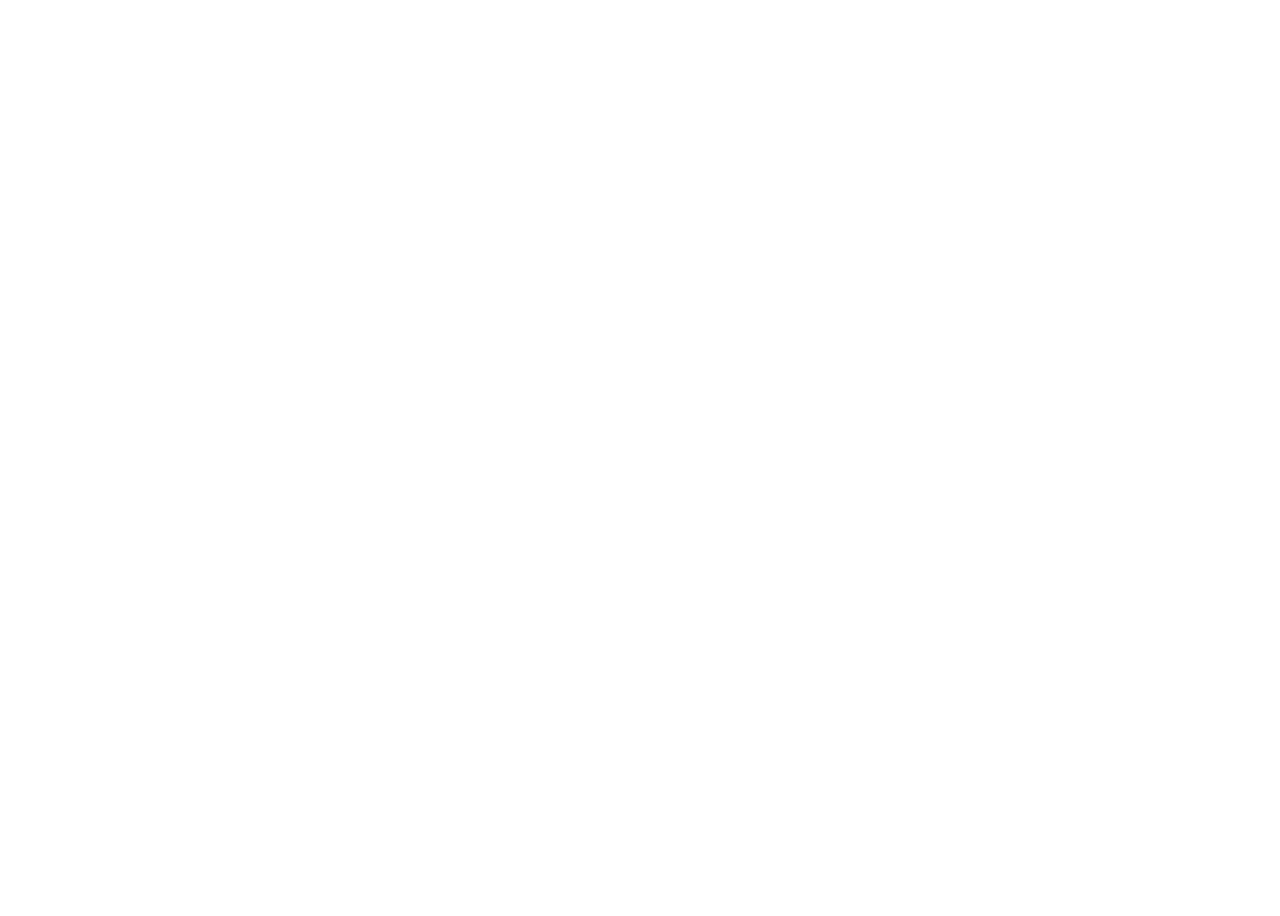
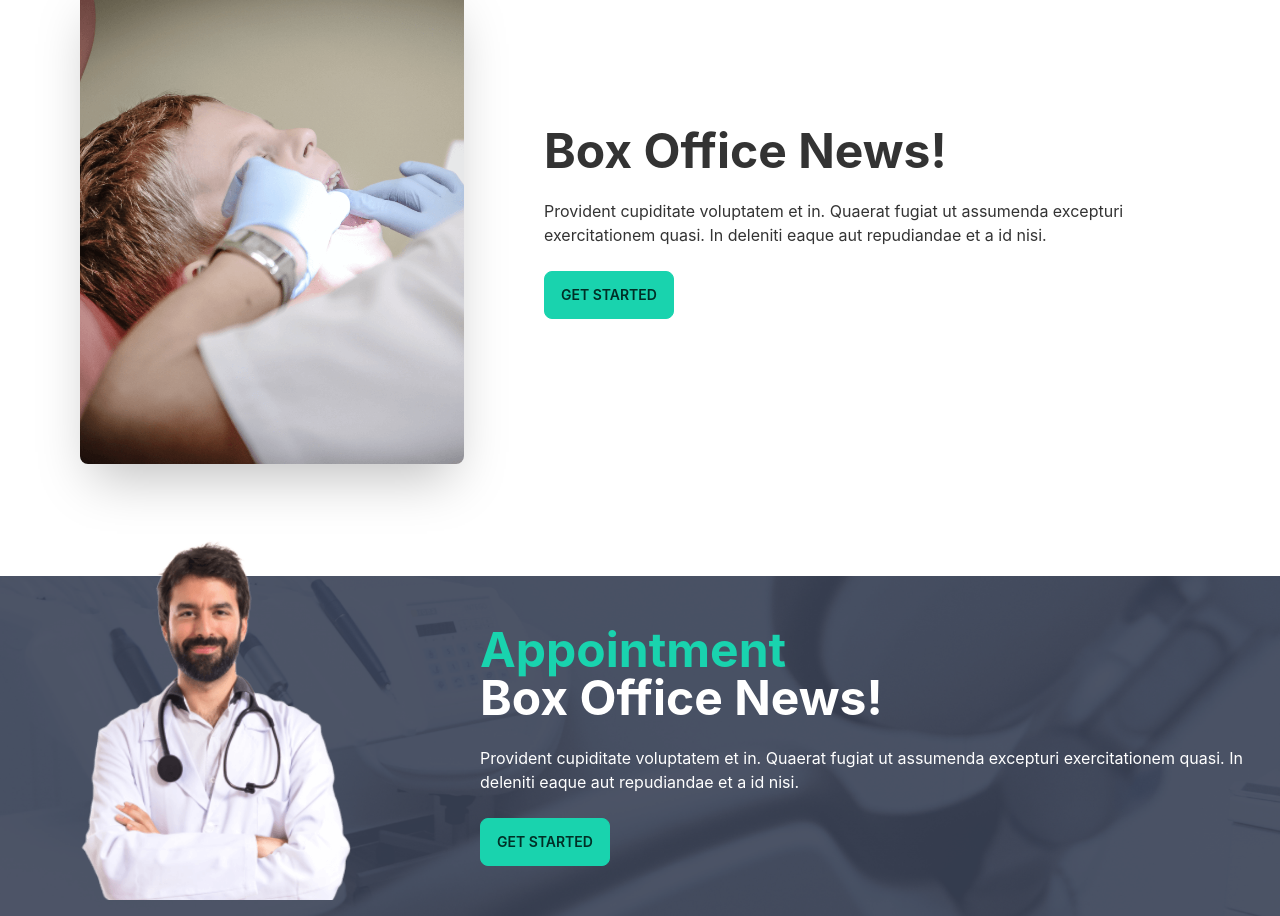
Before and after one commit to Emran12/doctors-portal-client, a React (Create React App) app: page / in a window 1280 px wide. Shown: the part 1545-2461 px from the top of the page. Before the commit the page ends 1439 px from the top, so only its background shows below. Built offline with nearby package versions, Linux system fonts and the light colour scheme.

Commit message:
added appointment section

```diff
--- /dev/null
+++ b/src/Pages/Home/Appointment.js
@@ -0,0 +1,32 @@
+import React from "react";
+import doctor from "../../assets/images/doctor-small.png";
+import appointment from "../../assets/images/appointment.png";
+
+const Appointment = () => {
+  return (
+    <div>
+      <div className="mt-24">
+        <div
+          class="hero  bg-accent text-white"
+          style={{ backgroundImage: `url( ${appointment})` }}
+        >
+          <div class="hero-content flex-col lg:flex-row">
+            <img src={doctor} class="max-w-sm rounded-lg mt-[-58px]" alt="" />
+            <div className="pl-16">
+              <h1 class="text-5xl font-bold text-primary">Appointment</h1>
+              <h1 class="text-5xl font-bold">Box Office News!</h1>
+              <p class="py-6">
+                Provident cupiditate voluptatem et in. Quaerat fugiat ut
+                assumenda excepturi exercitationem quasi. In deleniti eaque aut
+                repudiandae et a id nisi.
+              </p>
+              <button class="btn btn-primary">Get Started</button>
+            </div>
+          </div>
+        </div>
+      </div>
+    </div>
+  );
+};
+
+export default Appointment;
--- a/src/Pages/Home/Home.js
+++ b/src/Pages/Home/Home.js
@@ -1,14 +1,20 @@
 import React from "react";
+import Appointment from "./Appointment";
 import Banner from "./Banner";
 import Info from "./Info/Info";
 import Services from "./Services";
+import Treatment from "./Treatment";
 
 const Home = () => {
   return (
-    <div className="px-16">
-      <Banner></Banner>
-      <Info></Info>
-      <Services></Services>
+    <div>
+      <div className="px-16">
+        <Banner></Banner>
+        <Info></Info>
+        <Services></Services>
+        <Treatment></Treatment>
+      </div>
+      <Appointment></Appointment>
     </div>
   );
 };
--- a/src/Pages/Home/Services.js
+++ b/src/Pages/Home/Services.js
@@ -27,7 +27,7 @@
   ];
   return (
     <div className="mt-12">
-      <h1 className="text-primary uppercase">Our Services</h1>
+      <h1 className="text-primary text-center uppercase pb-6">Our Services</h1>
       <div className="grid lg:grid-cols-3 md:grid-cols-2 sm:grid-cols-1 gap-5">
         {services.map((service) => (
           <Service key={service.id} service={service}></Service>
--- /dev/null
+++ b/src/Pages/Home/Treatment.js
@@ -0,0 +1,25 @@
+import React from "react";
+import treatment from "../../assets/images/treatment.png";
+
+const Treatment = () => {
+  return (
+    <div className="mt-12">
+      <div class="hero  bg-white">
+        <div class="hero-content flex-col lg:flex-row">
+          <img src={treatment} class="max-w-sm rounded-lg shadow-2xl" alt="" />
+          <div className="pl-16">
+            <h1 class="text-5xl font-bold">Box Office News!</h1>
+            <p class="py-6">
+              Provident cupiditate voluptatem et in. Quaerat fugiat ut assumenda
+              excepturi exercitationem quasi. In deleniti eaque aut repudiandae
+              et a id nisi.
+            </p>
+            <button class="btn btn-primary">Get Started</button>
+          </div>
+        </div>
+      </div>
+    </div>
+  );
+};
+
+export default Treatment;
```
